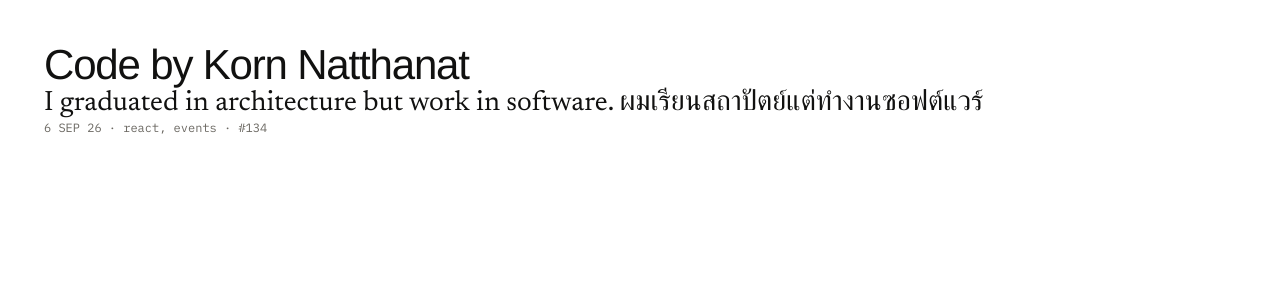
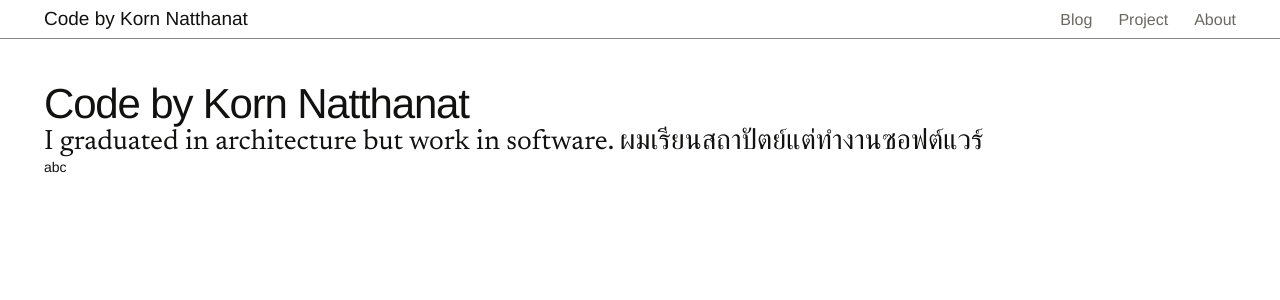
Before and after one commit to PotterWinter/blog-2026, a Next.js app: page / in a window 1280 px wide. Shown: the top 300 px of the page. Built offline with nearby package versions, Linux system fonts and the light colour scheme; a web font is replaced by a local one.

Commit message:
Add sticky header with site nav

```diff
--- /dev/null
+++ b/src/app/(site)/layout.tsx
@@ -0,0 +1,14 @@
+import type { ReactNode } from "react";
+import Header from "@/components/Header";
+import SiteNav from "@/components/SiteNav";
+
+export default function SiteLayout({ children }: { children: ReactNode }) {
+  return (
+    <>
+      <Header>
+        <SiteNav />
+      </Header>
+      {children}
+    </>
+  );
+}
--- a/src/app/page.tsx
+++ b/src/app/(site)/page.tsx
@@ -11,10 +11,19 @@ export default function Home() {
       >
         Code by Korn Natthanat
       </h1>
-      <p style={{ fontFamily: "var(--ff-serif)", fontSize: "var(--fs-lead)", lineHeight: "var(--lh-lead)" }}>
+      <p
+        style={{
+          fontFamily: "var(--ff-serif)",
+          fontSize: "var(--fs-lead)",
+          lineHeight: "var(--lh-lead)",
+        }}
+      >
         I graduated in architecture but work in software. ผมเรียนสถาปัตย์แต่ทำงานซอฟต์แวร์
       </p>
-      <p style={{ fontFamily: "var(--ff-mono)", fontSize: "var(--fs-meta)", color: "var(--muted)" }}>
+      <div style={{ height: "200vh" }}>abc</div>
+      <p
+        style={{ fontFamily: "var(--ff-mono)", fontSize: "var(--fs-meta)", color: "var(--muted)" }}
+      >
         6 SEP 26 · react, events · #134
       </p>
     </main>
--- /dev/null
+++ b/src/components/Header.module.css
@@ -0,0 +1,17 @@
+.header {
+  position: sticky;
+  top: 0;
+  z-index: 40;
+  display: flex;
+  align-items: baseline;
+  gap: 26px;
+  padding: 7px var(--inset);
+  border-bottom: var(--rule-nav);
+  background: var(--paper);
+}
+
+.mark {
+  font-size: var(--fs-logo);
+  line-height: 1.25;
+  white-space: nowrap;
+}
--- /dev/null
+++ b/src/components/Header.tsx
@@ -0,0 +1,14 @@
+import Link from "next/link";
+import type { ReactNode } from "react";
+import styles from "./Header.module.css";
+
+export default function Header({ children }: { children: ReactNode }) {
+  return (
+    <header className={styles.header}>
+      <Link href="/" className={styles.mark}>
+        Code by Korn Natthanat
+      </Link>
+      {children}
+    </header>
+  );
+}
--- /dev/null
+++ b/src/components/SiteNav.module.css
@@ -0,0 +1,15 @@
+.nav {
+  display: flex;
+  gap: 26px;
+  margin-left: auto;
+}
+
+.item {
+  font-size: var(--fs-nav);
+  color: var(--muted);
+  transition: color 0.3s cubic-bezier(0.22, 0.72, 0.2, 1);
+}
+
+.item:hover {
+  color: var(--ink);
+}
--- /dev/null
+++ b/src/components/SiteNav.tsx
@@ -0,0 +1,20 @@
+import Link from "next/link";
+import styles from "./SiteNav.module.css";
+
+const items = [
+  { href: "/", label: "Blog" },
+  { href: "/project", label: "Project" },
+  { href: "/about", label: "About" },
+];
+
+export default function SiteNav() {
+  return (
+    <nav className={styles.nav}>
+      {items.map((item) => (
+        <Link key={item.href} href={item.href} className={styles.item}>
+          {item.label}
+        </Link>
+      ))}
+    </nav>
+  );
+}
```
Also changed, not shown: .prettierrc.json (added).
